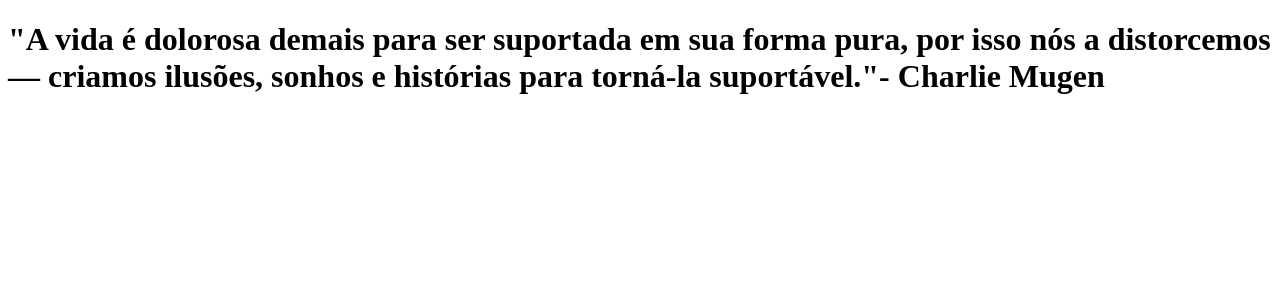
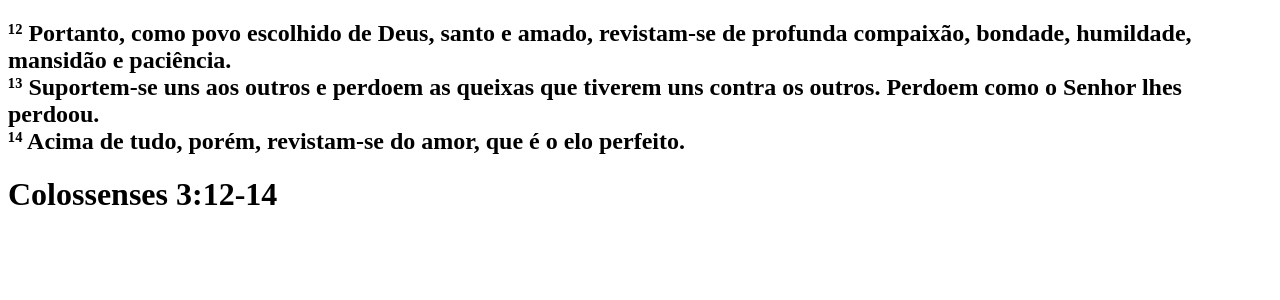
Before and after one commit to JamCS/clone-tabnews, a Next.js app: page / in a window 1280 px wide. Shown: the top 300 px of the page. Built offline with nearby package versions, Linux system fonts and the light colour scheme.

Commit message:
change  message

```diff
--- a/pages/index.js
+++ b/pages/index.js
@@ -1,10 +1,17 @@
 function Home() {
   return (
-    <h1>
-      "A vida é dolorosa demais para ser suportada em sua forma pura, por isso
-      nós a distorcemos — criamos ilusões, sonhos e histórias para torná-la
-      suportável."- Charlie Mugen
-    </h1>
+    <p>
+      <h2>
+        ¹² Portanto, como povo escolhido de Deus, santo e amado, revistam-se de
+        profunda compaixão, bondade, humildade, mansidão e paciência. <br />
+        ¹³ Suportem-se uns aos outros e perdoem as queixas que tiverem uns
+        contra os outros. Perdoem como o Senhor lhes perdoou.
+        <br />
+        ¹⁴ Acima de tudo, porém, revistam-se do amor, que é o elo perfeito.
+        <br />
+      </h2>
+      <h1>Colossenses 3:12-14</h1>
+    </p>
   );
 }
 
```
